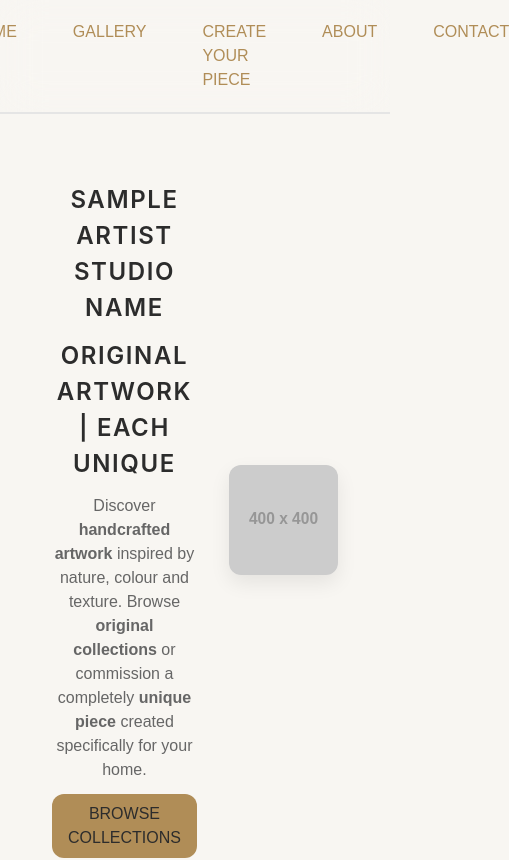
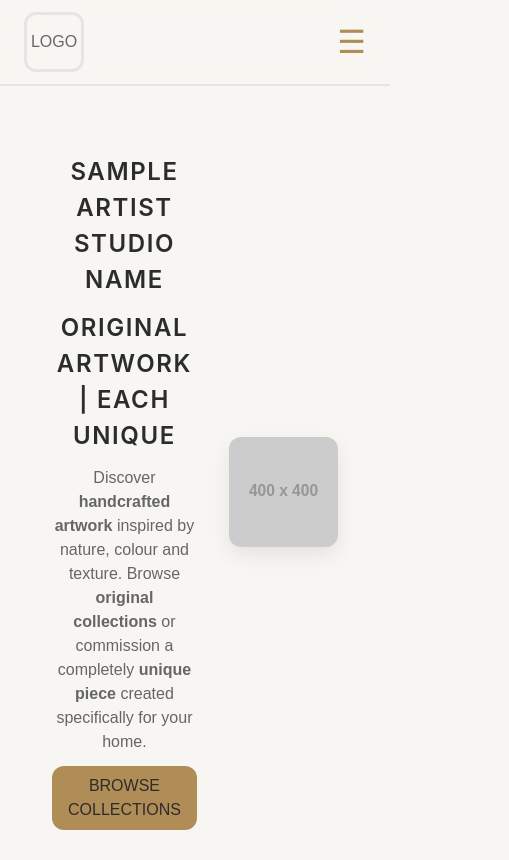
Before and after one commit to Emmet22/artist-website-template, a React (Vite) app: page / in a window 390 px wide. Shown: the top 860 px of the page, 509 px wide, since content can reach past the window. Built offline with nearby package versions, Linux system fonts and the light colour scheme.

Commit message:
#5 first attempt at navbar responsiveness, added react state for hamburger button

```diff
--- a/src/components/layout/Navbar.module.css
+++ b/src/components/layout/Navbar.module.css
@@ -6,21 +6,13 @@
 
     /* blurred glass filter */
     backdrop-filter: blur(20px);
-    background: var(--clr-surface-transparen);
 
     /* Updated layout to be flexbox */
     display: flex;
     align-items: center;
     justify-content: center;
 
-    /* OLD CSS (GRID LAYOUT) - wont be good for responsiveness
-    display: grid;
-    grid-template-columns: 3;
-    align-items: center;
-    */
-
     width: 100%;
-    /*background-color: var(--clr-surface);*/
     padding: 1rem 5rem;
     border-bottom: 2px solid var(--clr-border);
 
@@ -39,7 +31,7 @@
     Remove when adding sample logo.
     */
     display: flex;
-    align-content: center;
+    align-items: center;
     justify-content: center;
 }
 
@@ -56,3 +48,57 @@
 .navLinks a:hover {
     color: var(--clr-accent-hover);
 }
+
+/* mobile responsiveness */
+.menuButton {
+    display: none;
+}
+
+@media (max-width: 768px) {
+
+    .navbar {
+        justify-content: space-between;
+        padding: 0.75rem 1.5rem;
+    }
+
+    .logo {
+        width: 60px;
+        height: 60px;
+        margin-right: 0;
+        border-width: 3px;
+    }
+
+    .menuButton {
+        display: block;
+
+        border: none;
+        background: none;
+
+        font-size: 2rem;
+        color: var(--clr-accent);
+
+        cursor: pointer;
+    }
+
+    .navLinks {
+        display: none;
+    }
+
+    .navLinks.open {
+        display: flex;
+        flex-direction: column;
+        gap: 1.5rem;
+
+        position: absolute;
+        top: 100%;
+        left: 0;
+
+        width: 100%;
+
+        padding: 1.5rem;
+
+        background: var(--clr-surface);
+        border-bottom: 2px solid var(--clr-border);
+    }
+
+}
--- a/src/components/layout/Navbar.tsx
+++ b/src/components/layout/Navbar.tsx
@@ -1,14 +1,27 @@
 import { Link } from 'react-router-dom';
+import {useState} from 'react';
 
 import styles from './Navbar.module.css';
 
 function Navbar() {
+
+  const [menuOpen, setMenuOpen] = useState(false);
+
   return (
     <nav className={styles.navbar}>
       <div className={styles.logo}>
         <p>LOGO</p>
       </div>
-      <ul className={styles.navLinks}>
+
+      <button
+        className={styles.menuButton}
+        onClick={() => setMenuOpen(!menuOpen)}
+        aria-label="Toggle navigation menu"
+      >
+        ☰
+      </button>
+
+      <ul className={`${styles.navLinks} ${menuOpen ? styles.open : ""}`}>
         <li><Link to="/">HOME</Link></li>
         <li><Link to="/gallery">GALLERY</Link></li>
         <li><Link to="/commission">CREATE YOUR PIECE</Link></li>
```
